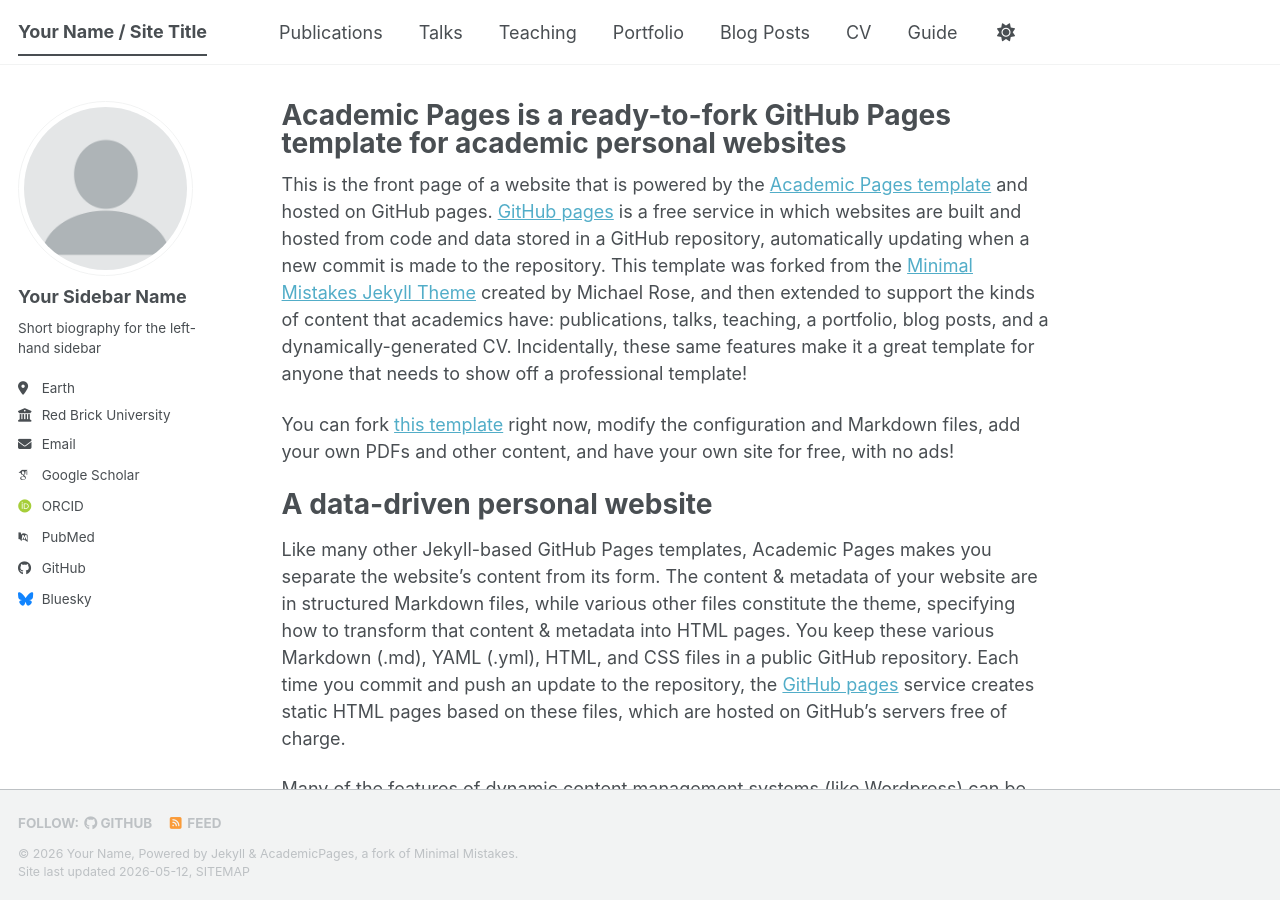
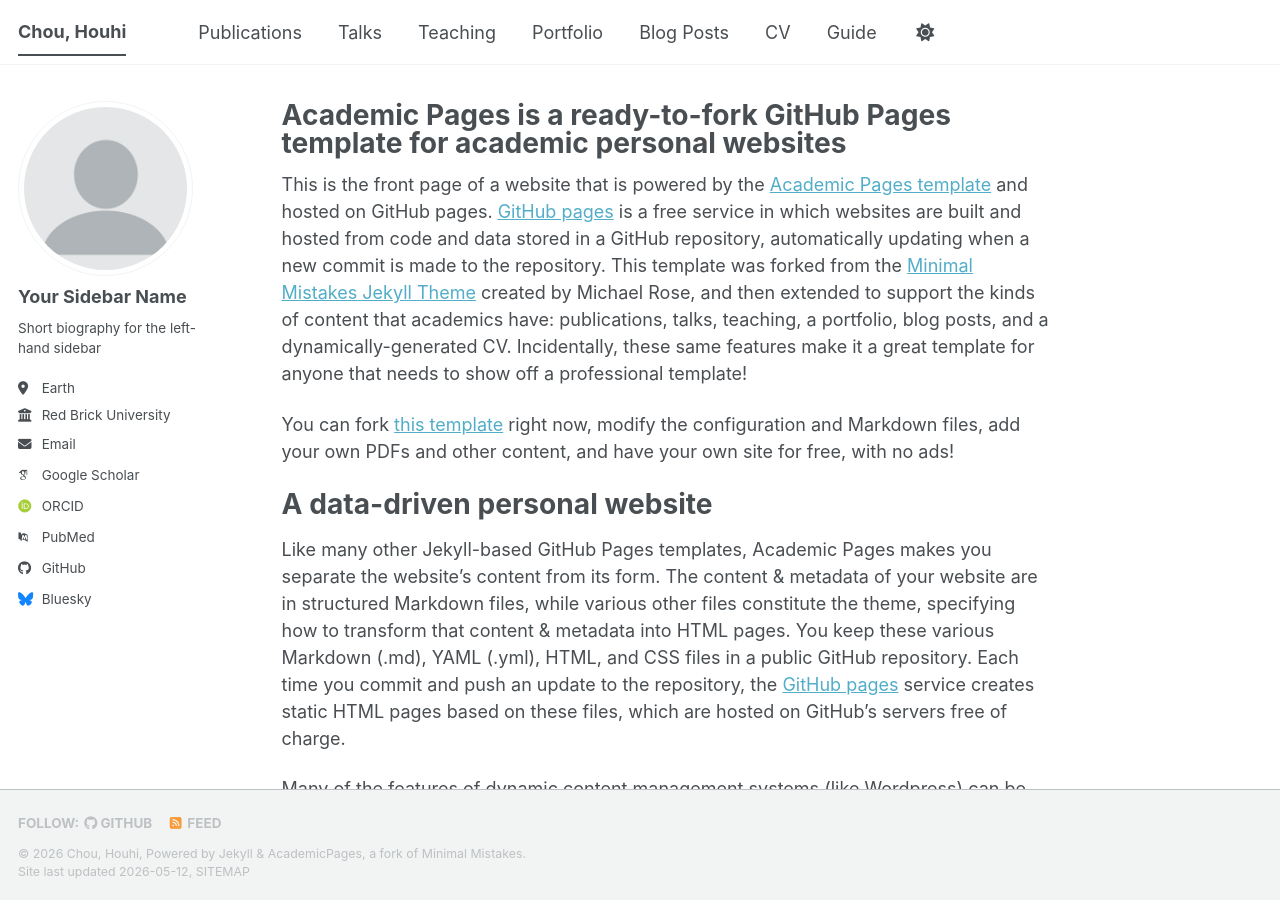
Before and after one commit to houhi/houhi.github.io, a Jekyll site: the page built from _pages/about.md, in a window 1280 px wide and 900 px high. Built offline with Jekyll 4.4.1, drawn with Linux system fonts in a browser that asks for light colours; some web fonts are replaced; a script bundle is joined from its source files by our own code; library files that are not in the unit come from our copies.

Commit message:
Update _config.yml

```diff
--- a/_config.yml
+++ b/_config.yml
@@ -9,9 +9,9 @@
 # Basic Site Settings
 locale                   : "en-US"
 site_theme               : "default" # The available themes options are "default", "air", "sunrise", "mint", "dirt" and "contrast"
-title                    : "Your Name / Site Title"
+title                    : "Chou, Houhi"
 title_separator          : "-"
-name                     : &name "Your Name"
+name                     : &name "Chou, Houhi"
 description              : &description "Your Name's academic portfolio"   # Update this with a general description of your site, this is the default if not overridden by a page
 url                      : https://houhi.github.io # The base hostname & protocol for your site e.g. "https://[your GitHub username].github.io",
                                                            # or if you already have some other page hosted on Github then use "https://[your GitHub username].github.io/[Your Repo Name]"
```
